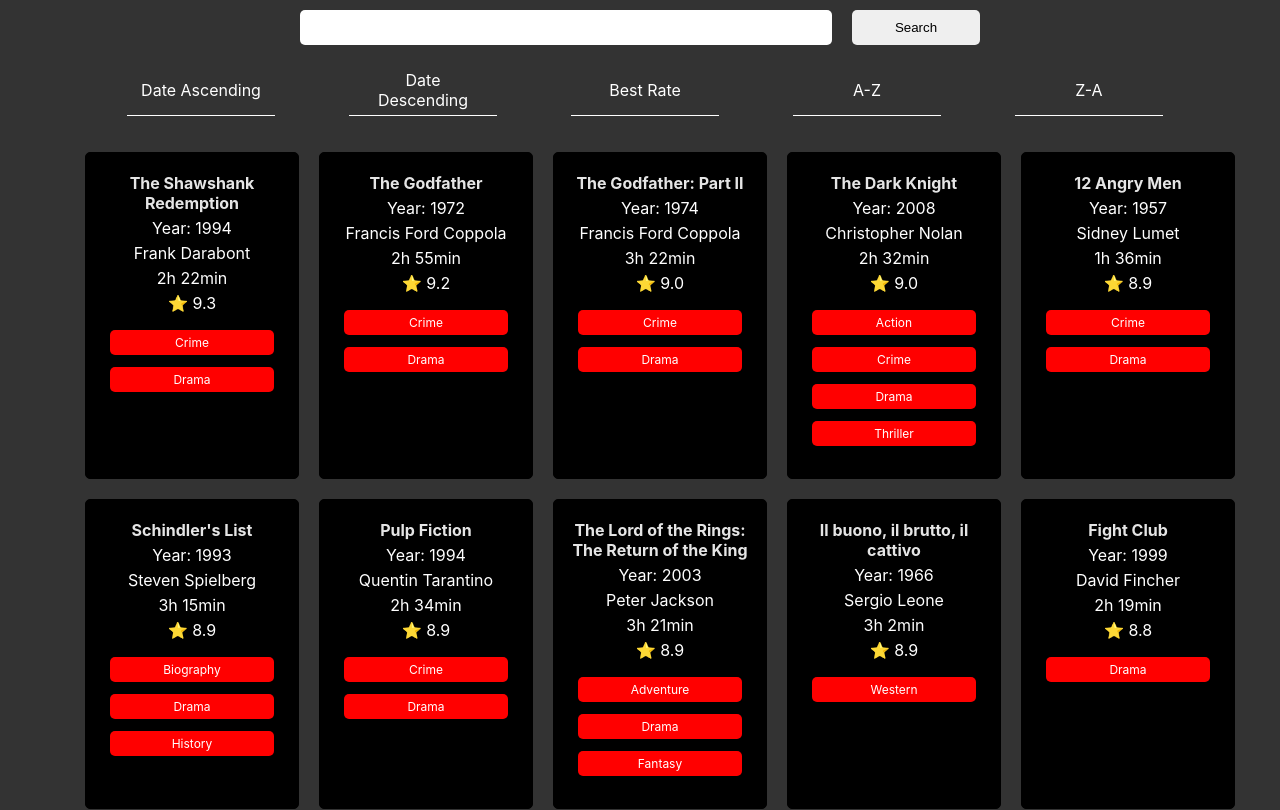
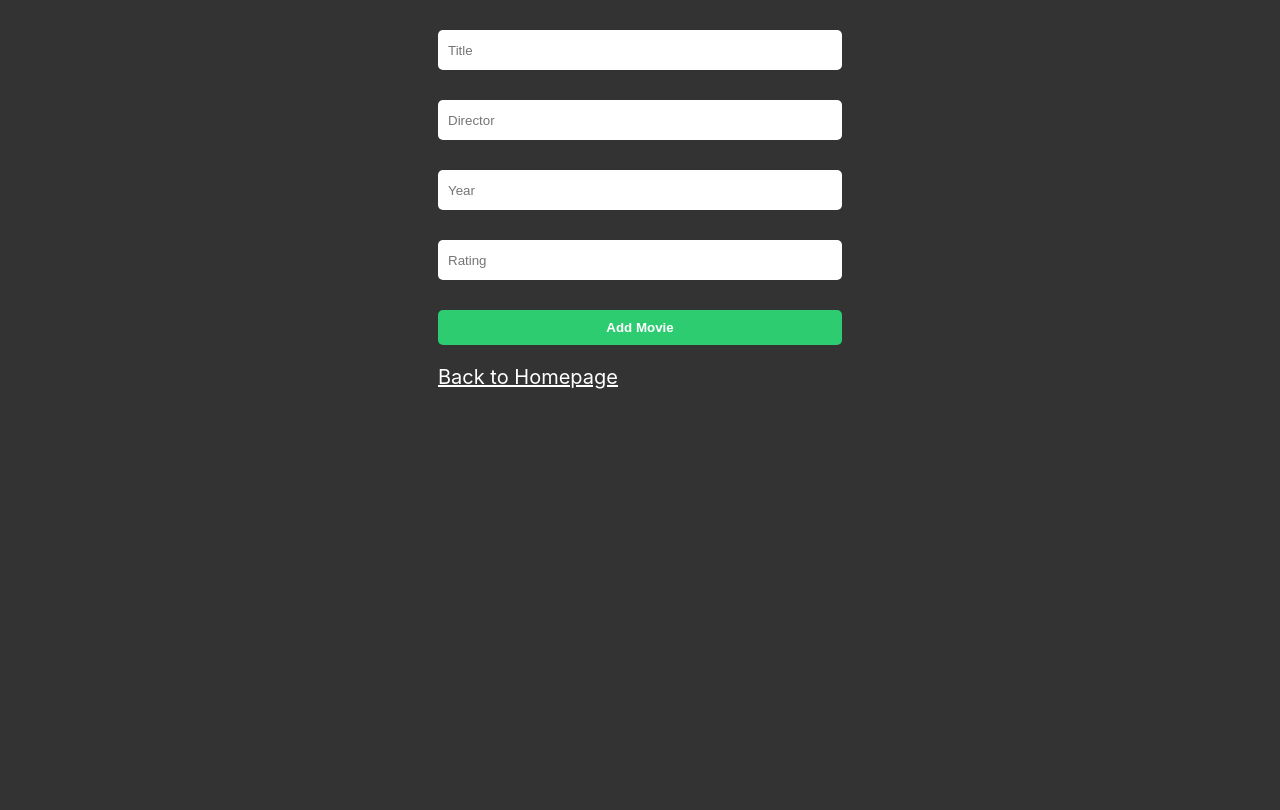
Before and after one commit to rizvan555/movies-list_reactjs, a React (Create React App) app: page /addNewMovie in a window 1280 px wide. Shown: the top 810 px of the page. Built offline with nearby package versions, Linux system fonts and the light colour scheme.

Commit message:
added new component for newMovies and genres,but without functions

```diff
--- a/src/App.js
+++ b/src/App.js
@@ -1,9 +1,10 @@
-import { Link } from "react-router-dom";
+import { Link, Navigate, Route, Routes } from "react-router-dom";
 import movies from "./data/movieList";
 import { useState } from "react";
 import MovieDetails from "./components/MovieDetails";
 import styled from "styled-components";
 import SearchMovie from "./components/SearchMovie";
+import AddNewMovie from "./components/AddNewMovie";
 
 const AppStyled = styled.div`
   display: flex;
@@ -11,6 +12,17 @@ const AppStyled = styled.div`
   flex-direction: column;
   padding: 10px;
   background-color: rgb(0, 0, 0, 0.8);
+  .addMovie {
+    color: #fff;
+    text-decoration: none;
+    background-color: tomato;
+    padding: 10px;
+    border-radius: 5px;
+    margin-top: 10px;
+    :hover {
+      font-weight: bold;
+    }
+  }
 `;
 
 const HeaderStyled = styled.header`
@@ -88,7 +100,15 @@ function App() {
 
   return (
     <AppStyled>
+      <Routes>
+        <Route
+          path="/"
+          element={
+            <>
               <SearchMovie />
+              <Link className="addMovie" to="/addNewMovie">
+                Add New Movie
+              </Link>
               <HeaderStyled>
                 <header>
                   {sortButtons.map((sortButton, index) => {
@@ -105,6 +125,14 @@ function App() {
                 </header>
               </HeaderStyled>
               <MovieDetails />
+            </>
+          }
+        />
+        <Route
+          path="/addNewMovie"
+          element={<AddNewMovie setData={setData} />}
+        />
+      </Routes>
     </AppStyled>
   );
 }
--- /dev/null
+++ b/src/components/AddNewMovie.js
@@ -0,0 +1,102 @@
+import { useState } from "react";
+import movies from "../data/movieList";
+import styled from "styled-components";
+import { Link } from "react-router-dom";
+
+const NewMovieForm = styled.div`
+  display: flex;
+  flex-direction: column;
+  margin-top: 20px;
+  height: 100vh;
+  gap: 20px;
+  input {
+    padding: 10px;
+    margin-bottom: 10px;
+    border-radius: 5px;
+    border: none;
+    width: 30vw;
+    height: 20px;
+  }
+  select {
+    padding: 10px;
+    margin-bottom: 10px;
+    border-radius: 5px;
+    border: none;
+    height: 40px;
+  }
+  button {
+    padding: 10px;
+    border-radius: 5px;
+    border: none;
+    background-color: #2ecc71;
+    color: white;
+    font-weight: bold;
+    cursor: pointer;
+  }
+  a {
+    color: #fff;
+    font-size: 20px;
+  }
+`;
+
+const AddNewMovie = ({ setData }) => {
+  const [newMovie, setNewMovie] = useState({
+    title: "",
+    director: "",
+    year: "",
+    rate: "",
+    genre: "",
+  });
+  const addNewMovie = (e) => {
+    e.preventDefault();
+    const updateMovieList = [...movies, newMovie];
+    setData(updateMovieList);
+    setNewMovie({
+      title: "",
+      director: "",
+      year: "",
+      rate: "",
+      genre: "",
+    });
+  };
+
+  return (
+    <>
+      <NewMovieForm>
+        <input
+          type="text"
+          placeholder="Title"
+          value={newMovie.title}
+          onChange={(e) => setNewMovie({ ...newMovie, title: e.target.value })}
+        />
+        <input
+          type="text"
+          placeholder="Director"
+          value={newMovie.director}
+          onChange={(e) =>
+            setNewMovie({ ...newMovie, director: e.target.value })
+          }
+        />
+        <input
+          type="text"
+          placeholder="Year"
+          value={newMovie.year}
+          onChange={(e) => setNewMovie({ ...newMovie, year: e.target.value })}
+        />
+        <input
+          type="text"
+          placeholder="Rating"
+          value={newMovie.rate}
+          onChange={(e) => setNewMovie({ ...newMovie, rate: e.target.value })}
+        />
+        <button onClick={addNewMovie} type="submit">
+          Add Movie
+        </button>
+
+        <Link to="/">Back to Homepage</Link>
+      </NewMovieForm>
+    </>
+  );
+};
+
+export default AddNewMovie;
--- a/src/components/SearchMovie.js
+++ b/src/components/SearchMovie.js
@@ -1,7 +1,6 @@
 import styled from "styled-components";
 import movies from "../data/movieList";
 import { useState } from "react";
-import MovieDetails from "./MovieDetails";
 
 const SearchFormStyled = styled.form`
   display: flex;
@@ -20,7 +19,7 @@ const SearchFormStyled = styled.form`
   }
 `;
 
-const SearchResult = styled.div`
+const SearchResultTitle = styled.div`
   display: flex;
   flex-direction: column;
   align-items: center;
@@ -34,6 +33,14 @@ const SearchResult = styled.div`
     font-weight: bold;
   }
 `;
+
+const GenreStyled = styled.select`
+  margin-top: 10px;
+  height: 5vh;
+  padding: 5px;
+  border-radius: 5px;
+`;
+
 const SearchMovie = () => {
   const [movie, setMovie] = useState(null);
   const [searchText, setSearchText] = useState("");
@@ -53,19 +60,25 @@ const SearchMovie = () => {
       <SearchFormStyled onSubmit={searchData}>
         <input
           type="text"
+          placeholder="Enter your movie name"
           value={searchText}
           onChange={(e) => setSearchText(e.target.value)}
         />
         <button type="submit">Search</button>
       </SearchFormStyled>
       {movie && (
-        <SearchResult>
+        <SearchResultTitle>
           <p className="title">{movie.title}</p>
           <p>{movie.director}</p>
           <p>Year: {movie.year}</p>
           <p>⭐️ {movie.rate}</p>
-        </SearchResult>
+        </SearchResultTitle>
       )}
+      <GenreStyled>
+        {movies.map((movie) => {
+          return <option value="">{movie.genre}</option>;
+        })}
+      </GenreStyled>
     </>
   );
 };
```
Lines whose indentation alone changed are shown as unchanged.
